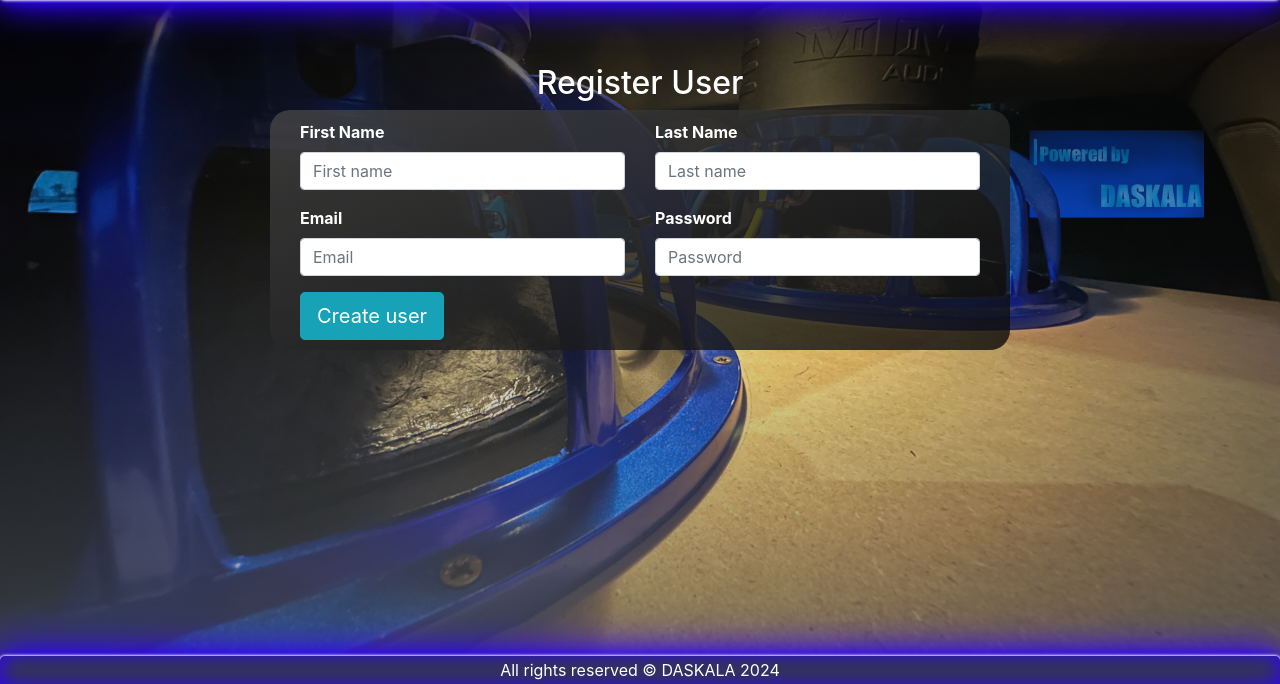
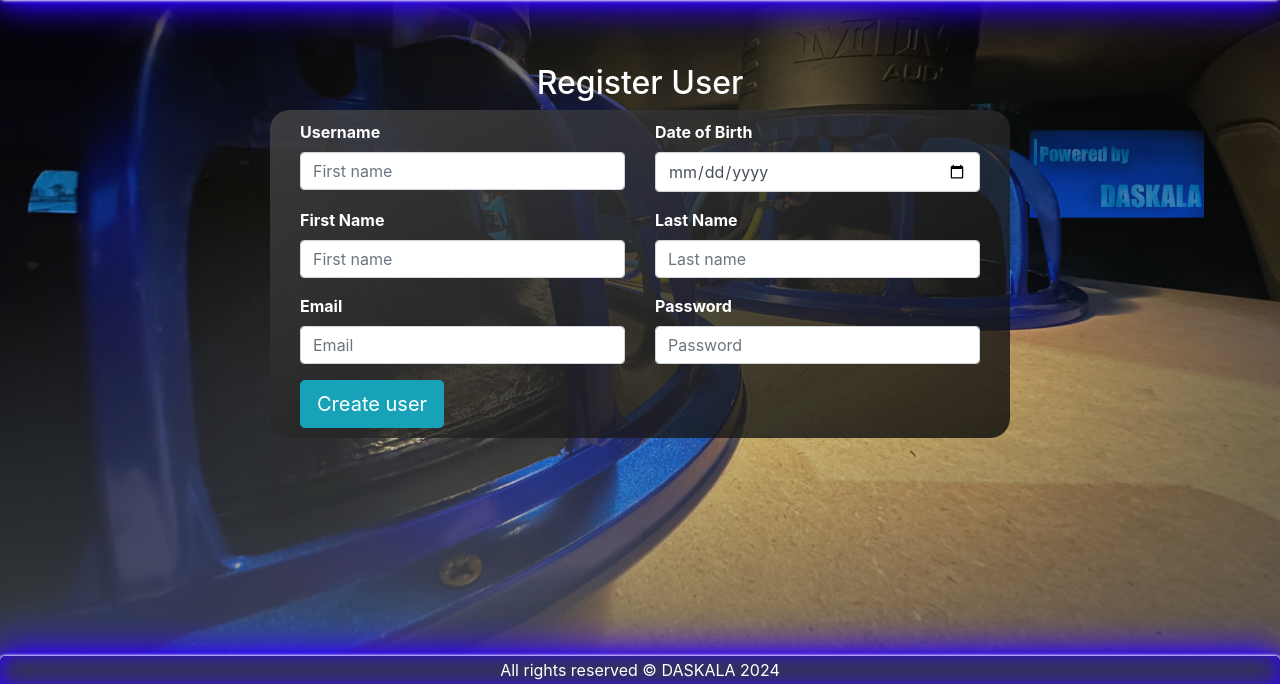
Before and after one commit to prdimitrov/BassHeadsBG, a Spring Boot app: page /users/register in a window 1280 px wide. Shown: the part 116-800 px from the top of the page. Run offline with Spring Boot 4, Linux system fonts and the light colour scheme; some libraries are stand-ins or nearby versions.

Commit message:
- Added some fields in the auth-register page (birthdate and username) - Fixed the auth-login page (users will no longer login via email, they will login with username).

```diff
--- a/src/main/resources/templates/auth-register.html
+++ b/src/main/resources/templates/auth-register.html
@@ -22,6 +22,27 @@
           th:action="@{/users/register}"
           th:object="${registerDTO}"
           class="main-form mx-auto col-md-8 d-flex flex-column justify-content-center">
+        <div class="row">
+            <div class="form-group col-md-6 mb-3">
+                <label th:for="username" class="text-white font-weight-bold">Username</label>
+                <input  th:field="*{username}"
+                        type="text"
+                        class="form-control"
+                        placeholder="First name"/>
+                <!--                <p class="errors alert alert-danger">-->
+                <!--                    First name is required.-->
+                <!--                </p>-->
+            </div>
+            <div class="form-group col-md-6 mb-3">
+                <label th:for="birthDate" class="text-white font-weight-bold">Date of Birth</label>
+                <input  th:field="*{birthDate}"
+                        type="date"
+                        class="form-control"
+                        placeholder="Date of Birth"/>
+                <!-- Add error handling here if needed -->
+            </div>
+        </div>
+
         <div class="row">
             <div class="form-group col-md-6 mb-3">
                 <label th:for="firstName" class="text-white font-weight-bold">First Name</label>
```
Also changed, not shown: src/main/resources/templates/auth-login.html (+4 -5 lines), 3 other files.
